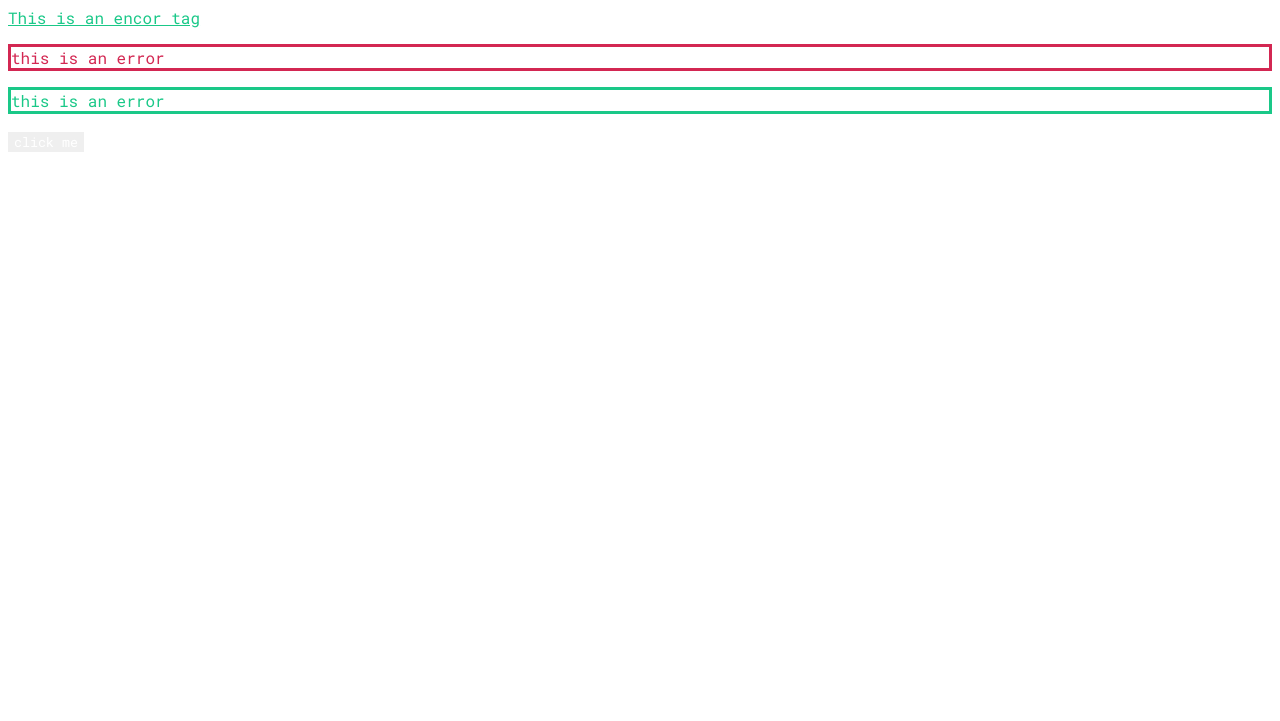
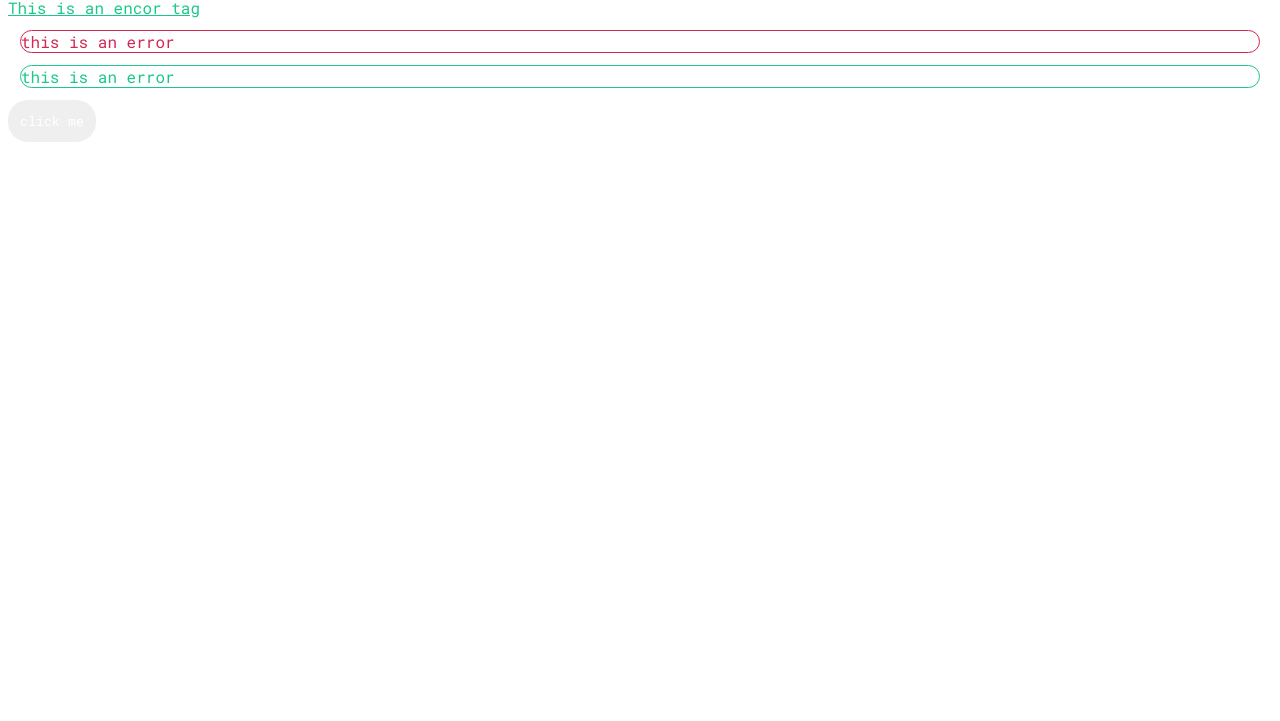
Before and after one commit to WEBundle-xyz/Sass, a website: page index.html in a window 1280 px wide. Shown: the part 79-800 px from the top of the page. Drawn offline with Linux system fonts and the light colour scheme.

Commit message:
Variables in Sass

```diff
--- a/index.scss
+++ b/index.scss
@@ -20,8 +20,19 @@ $secondary: #1ac888;
 $error: #d32752;
 $info: #f6c32c;
 
+// spacing
+
+$base-padding: 0.75rem;
+$base-margin: 0.75rem;
+
+//borders
+
+$base-border-thickness: 1px;
+$base-border-radius: 20px;
+
 h1 {
 	color: $primary;
+	margin-bottom: $base-margin;
 }
 
 a {
@@ -32,16 +43,24 @@ button {
 	color: white;
 	border: 0;
 	border-style: solid;
+	border-radius: $base-border-radius;
+	padding: $base-padding;
 }
 
 .error {
 	color: $error;
 	border-color: $error;
 	border-style: solid;
+	margin: $base-margin;
+	border-radius: $base-border-radius;
+	border-width: $base-border-thickness;
 }
 
 .notification {
 	color: $secondary;
 	border-color: $secondary;
 	border-style: solid;
+	margin: $base-margin;
+	border-radius: $base-border-radius;
+	border-width: $base-border-thickness;
 }
```
Also changed, not shown: README.md, index.css, 1 other file.
